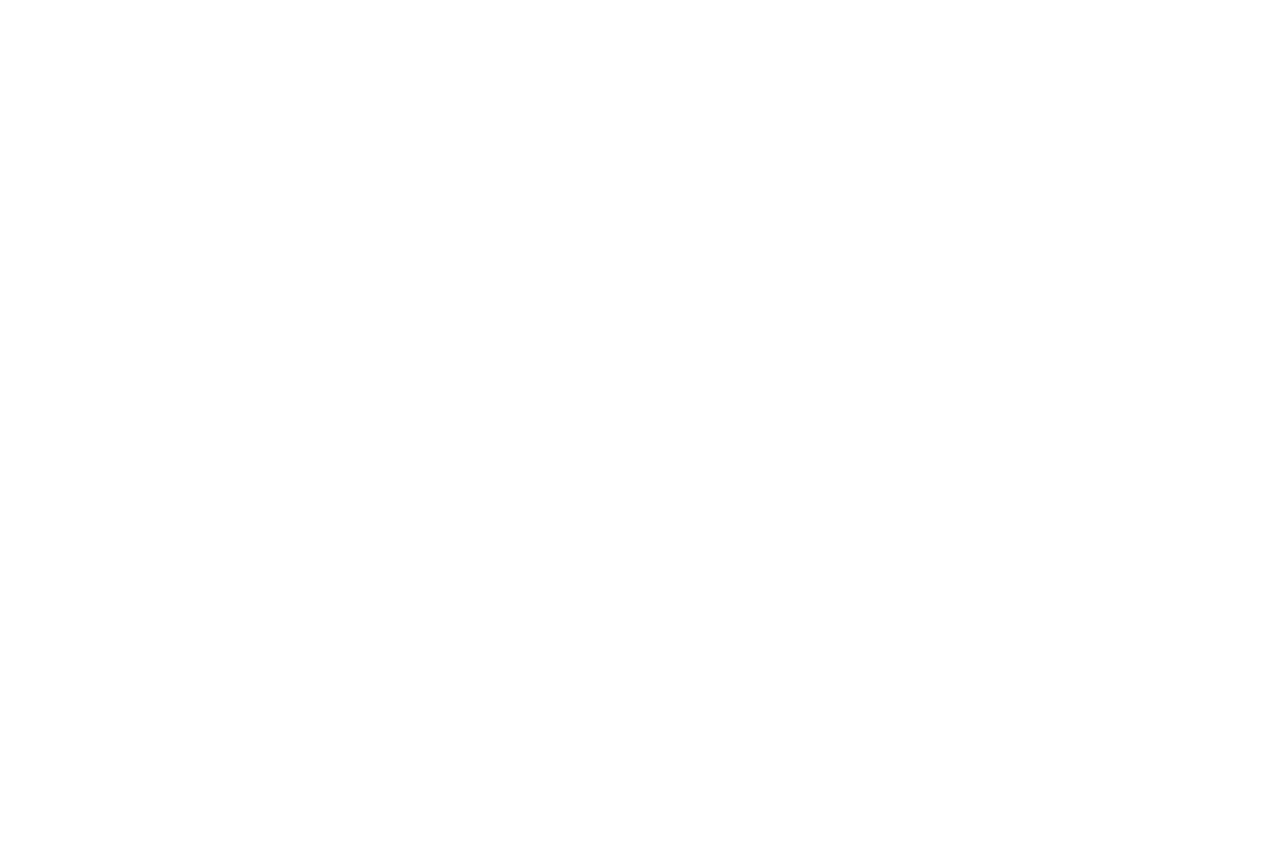
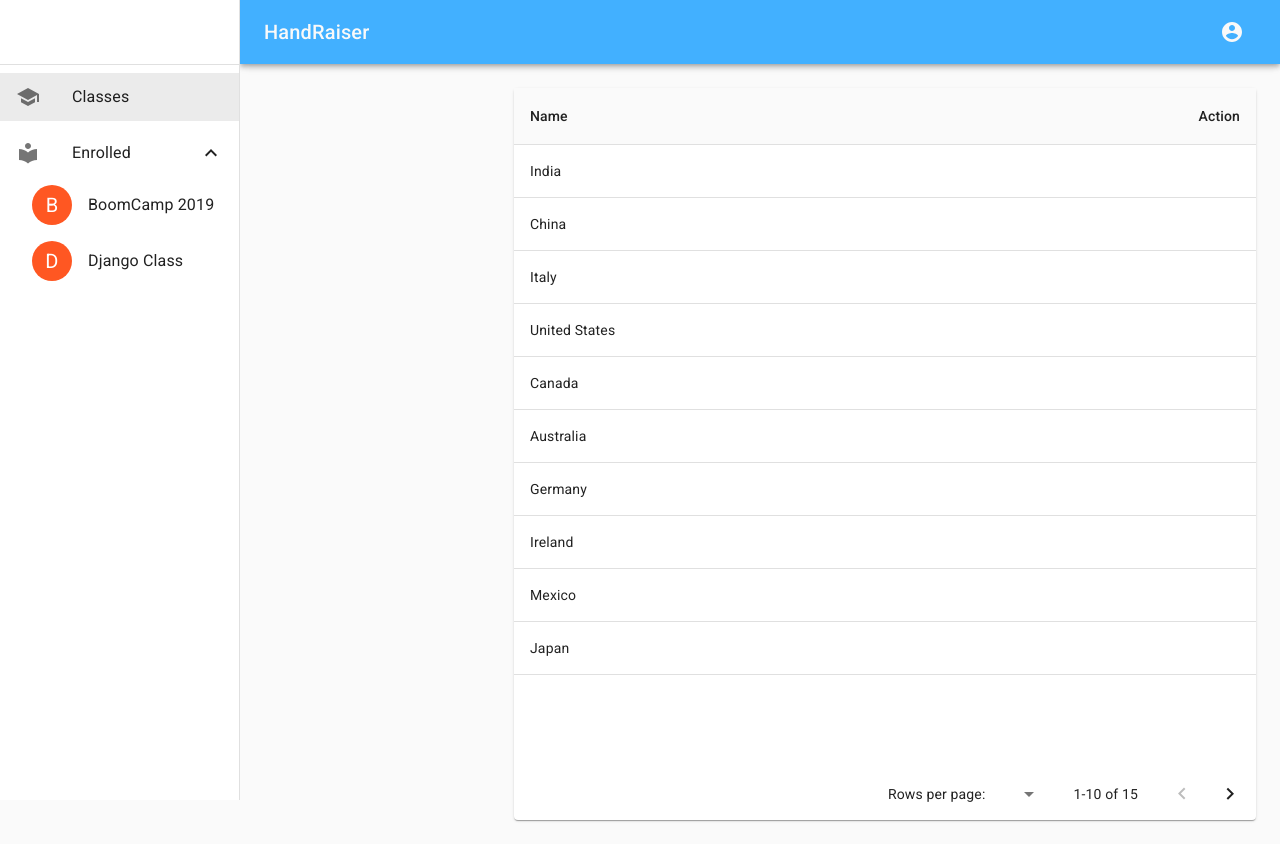
Before and after one commit to Handraiser-Project-Team-1/HandRaiser, a React (Create React App) app in the folder g1-handraiser/: page /queue in a window 1280 px wide. Before the commit the page ends 800 px from the top, so only its background shows below. Built offline with nearby package versions, Linux system fonts and the light colour scheme.

Commit message:
initial design

```diff
--- a/g1-handraiser/package.json
+++ b/g1-handraiser/package.json
@@ -9,6 +9,7 @@
     "@testing-library/jest-dom": "^4.2.4",
     "@testing-library/react": "^9.4.0",
     "@testing-library/user-event": "^7.2.1",
+    "all": "0.0.0",
     "react": "^16.12.0",
     "react-dom": "^16.12.0",
     "react-router-dom": "^5.1.2",
--- a/g1-handraiser/src/App.js
+++ b/g1-handraiser/src/App.js
@@ -2,6 +2,7 @@ import React from "react";
 import { BrowserRouter, Route, Switch } from "react-router-dom";
 import "./App.css";
 import Select from "./components/selectclass/Select";
+import Queue from "./components/mentor/Queue";
 
 function App() {
   return (
@@ -12,6 +13,11 @@ function App() {
           path="/classes"
           render={props => <Select {...props} active="classes" />}
         />
+        <Route
+          exact
+          path="/queue"
+          render={props => <Queue {...props} active="classes" />}
+        />
       </Switch>
     </BrowserRouter>
   );
--- /dev/null
+++ b/g1-handraiser/src/components/mentor/Queue.js
@@ -0,0 +1,20 @@
+import React from "react";
+import TopBar from "../includes/TopBar";
+import { Grid } from "@material-ui/core";
+import QueueContainer from "./includes/QueueCounter";
+import QueueViewer from "./includes/QueueViewer";
+
+export default function Queue(props) {
+  return (
+    <TopBar active={props.active}>
+      <Grid container spacing={1}>
+        <Grid item xs={3}>
+          <QueueContainer />
+        </Grid>
+        <Grid item xs={9}>
+          <QueueViewer />
+        </Grid>
+      </Grid>
+    </TopBar>
+  );
+}
--- /dev/null
+++ b/g1-handraiser/src/components/mentor/includes/QueueCounter.js
@@ -0,0 +1,18 @@
+import React from 'react';
+import { Grid } from '@material-ui/core';
+
+export default function QueueContainer() {
+    return (
+        <Grid container direction="column" justify="center" alignItems="center">
+            <Grid item xs={12}>
+
+            </Grid>
+            <Grid item xs={12}>
+
+            </Grid>
+            <Grid item xs={12}>
+
+            </Grid>
+        </Grid>
+    )
+}
--- /dev/null
+++ b/g1-handraiser/src/components/mentor/includes/QueueViewer.js
@@ -0,0 +1,119 @@
+import React from 'react';
+import { makeStyles } from '@material-ui/core/styles';
+import Paper from '@material-ui/core/Paper';
+import Table from '@material-ui/core/Table';
+import TableBody from '@material-ui/core/TableBody';
+import TableCell from '@material-ui/core/TableCell';
+import TableContainer from '@material-ui/core/TableContainer';
+import TableHead from '@material-ui/core/TableHead';
+import TablePagination from '@material-ui/core/TablePagination';
+import TableRow from '@material-ui/core/TableRow';
+
+const columns = [
+  {
+    id: 'name',
+    label: 'Name',
+    minWidth: 120
+  },
+  {
+    id: 'action',
+    label: 'Action',
+    minWidth: 170,
+    align: 'right',
+    format: value => value.toLocaleString(),
+  },
+];
+
+function createData(name) {
+  return {name};
+}
+
+const rows = [
+  createData('India'),
+  createData('China'),
+  createData('Italy'),
+  createData('United States'),
+  createData('Canada'),
+  createData('Australia'),
+  createData('Germany'),
+  createData('Ireland'),
+  createData('Mexico'),
+  createData('Japan'),
+  createData('France'),
+  createData('United Kingdom'),
+  createData('Russia'),
+  createData('Nigeria'),
+  createData('Brazil'),
+];
+
+const useStyles = makeStyles({
+  root: {
+    width: '100%',
+  },
+  container: {
+    minHeight: '85vh',
+    maxHeight: '85vh',
+  },
+});
+
+export default function QueueViewer() {
+  const classes = useStyles();
+  const [page, setPage] = React.useState(0);
+  const [rowsPerPage, setRowsPerPage] = React.useState(10);
+
+  const handleChangePage = (event, newPage) => {
+    setPage(newPage);
+  };
+
+  const handleChangeRowsPerPage = event => {
+    setRowsPerPage(+event.target.value);
+    setPage(0);
+  };
+
+  return (
+    <Paper className={classes.root}>
+      <TableContainer className={classes.container}>
+        <Table stickyHeader aria-label="sticky table">
+          <TableHead>
+            <TableRow>
+              {columns.map(column => (
+                <TableCell
+                  key={column.id}
+                  align={column.align}
+                  style={{ minWidth: column.minWidth }}
+                >
+                  {column.label}
+                </TableCell>
+              ))}
+            </TableRow>
+          </TableHead>
+          <TableBody>
+            {rows.slice(page * rowsPerPage, page * rowsPerPage + rowsPerPage).map(row => {
+              return (
+                <TableRow hover role="checkbox" tabIndex={-1} key={row.code}>
+                  {columns.map(column => {
+                    const value = row[column.id];
+                    return (
+                      <TableCell key={column.id} align={column.align}>
+                        {column.format && typeof value === 'number' ? column.format(value) : value}
+                      </TableCell>
+                    );
+                  })}
+                </TableRow>
+              );
+            })}
+          </TableBody>
+        </Table>
+      </TableContainer>
+      <TablePagination
+        rowsPerPageOptions={[15, 25, 100]}
+        component="div"
+        count={rows.length}
+        rowsPerPage={rowsPerPage}
+        page={page}
+        onChangePage={handleChangePage}
+        onChangeRowsPerPage={handleChangeRowsPerPage}
+      />
+    </Paper>
+  );
+}
```
Also changed, not shown: 1 other file (tests, documents, lock files or other folders).
